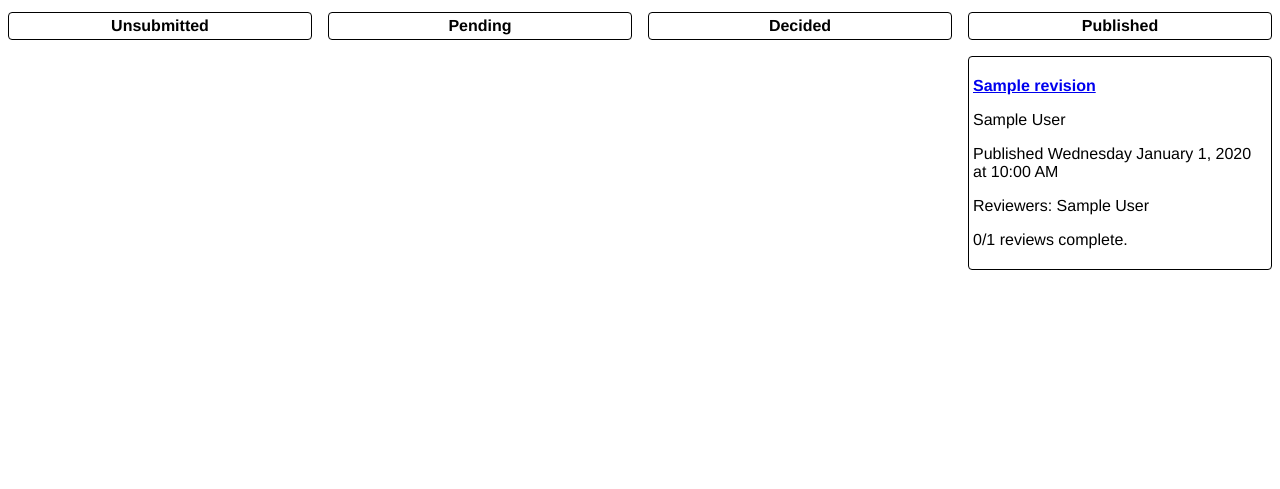
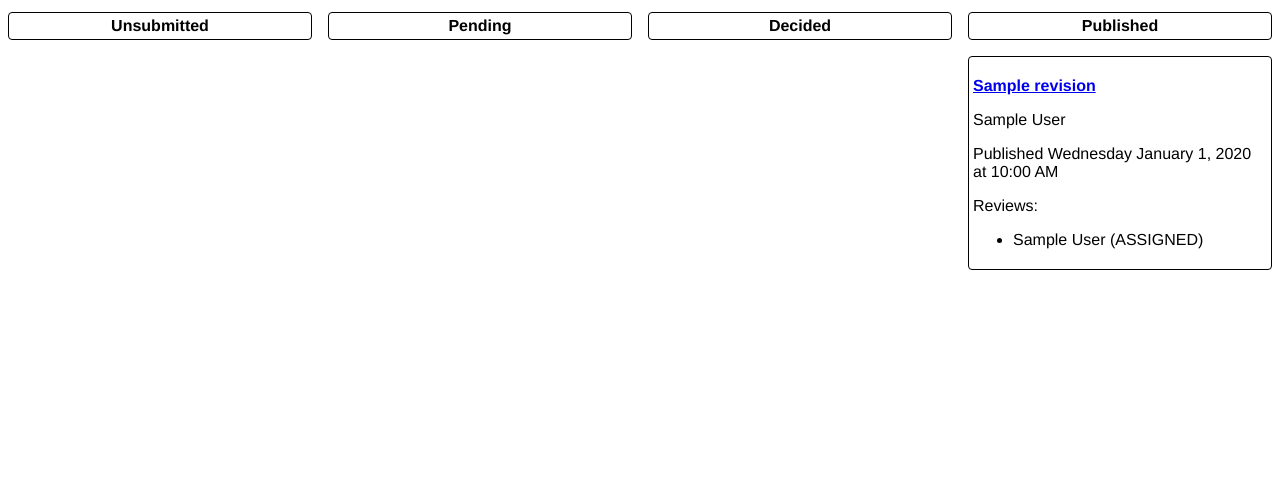
Before and after one commit to cproctor/cognitive-apprenticeship, a Django app: page /editor/manuscripts in a window 1280 px wide. Shown: the part 191-680 px from the top of the page. Run offline with Django 3.2, Linux system fonts and the light colour scheme; a user stored in the database is signed in; tables that the repository leaves empty hold one stand-in row (values such as "Sample post").

Commit message:
editor manuscript cell shows all review statuses

```diff
--- a/editor/templates/editor/partials/manuscript_cell.html
+++ b/editor/templates/editor/partials/manuscript_cell.html
@@ -5,15 +5,15 @@
   <p>{{manuscript.author_names}}</p>
 	<p>{{manuscript.status_message}}</p>
     <p>
-      {% if manuscript.reviewers.count > 0 %}
-        Reviewers: {{manuscript.reviewer_names}}
+      {% if manuscript.revisions.last.reviews.count %}
+        Reviews:
+        <ul>
+        {% for review in manuscript.revisions.last.reviews.all %}
+          <li>{{review.reviewer.first_name}} {{review.reviewer.last_name}} ({{review.status}})</li>
+        {% endfor %}
+        </ul>
       {% else %}
         No reviewers assigned.
       {% endif %}
     </p>
-	<p>
-		{% if manuscript.num_reviews %}
-			{{manuscript.num_complete_reviews}}/{{manuscript.num_reviews}} reviews complete.
-		{% endif %}
-	</p>
 </article>
```
